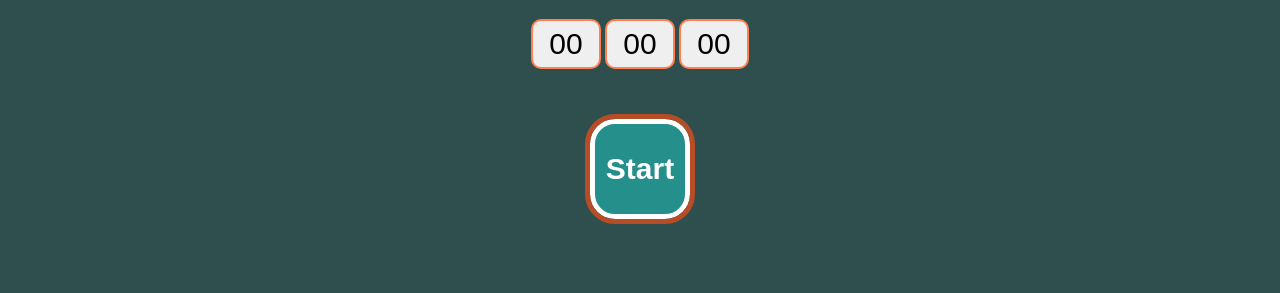
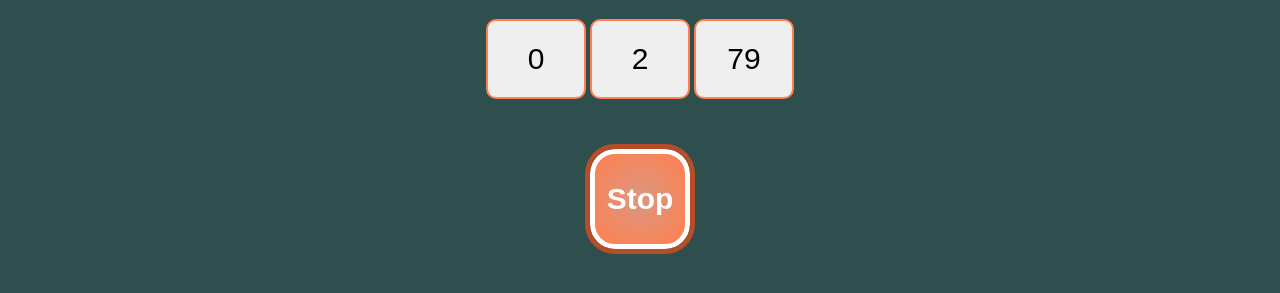
Before and after one commit to RefatRingky/Browser-and-Debuging, a plain HTML site: page index.html in a window 1280 px wide. Both pictures are taken after a click on the button "Start". Shown: the part 61-354 px from the top of the page. Drawn offline with Linux system fonts and the light colour scheme.

Commit message:
final commit

```diff
--- a/fecth.js
+++ b/fecth.js
@@ -0,0 +1,33 @@
+minutes = document.getElementById('minutes')
+seconds = document.getElementById('seconds')
+milisec = document.getElementById('milisec')
+startBtn = document.getElementById('startBtn')
+stopBtn = document.getElementById('stopBtn')
+
+stopWatch = () => {
+  startBtn.style.display = 'none'
+  stopBtn.style.display = 'block'
+  minutes.innerText = 0
+  seconds.innerText = 0
+  milisec.innerText = 0
+
+  count = 0
+  watch = setInterval(() => {
+    milisec.innerText = count++
+    if (count > 99) {
+      count = 0
+      seconds.innerText++
+    }
+    if (seconds.innerText > 59) {
+      seconds.innerText = 0
+      minutes.innerText++
+    }
+  }
+    , 10
+  )
+}
+stop = () => {
+  clearInterval(watch)
+  startBtn.style.display = 'block'
+  stopBtn.style.display = 'none'
+}
--- a/index.html
+++ b/index.html
@@ -11,9 +11,9 @@
     <h1>Stop Watch</h1>
   <section>
     <div id="topBtn">
-      <button id="minutes">00</button>
-      <button id="seconds">00</button>
-      <button id="milisec">00</button>
+      <button id="minutes"><span>M:</span> 00</button>
+      <button id="seconds"><span>S:</span>00</button>
+      <button id="milisec"><span>Ms:</span>00</button>
     </div>
     <div id="btmBtn">
       <button id="startBtn" onclick="stopWatch()">Start</button>
--- a/style.css
+++ b/style.css
@@ -15,8 +15,8 @@ section {
 }
 
 #topBtn button {
-	width: 70px;
-	height: 50px;
+	width: 100px;
+	height: 80px;
 	font-size: 30px;
     border-radius: 10px;
     border: 2px solid coral;
@@ -41,9 +41,9 @@ section {
 	background-image: radial-gradient(#248f8b, #248f8b);
 }
 #stopBtn {
-	background-image: radial-gradient(rgb(138, 0, 0), red);
+	background-image: radial-gradient(rgb(219, 151, 127), coral);
 	display: none;
 }
 #stopBtn:hover {
-	background-image: radial-gradient(red, rgb(63, 37, 37));
+	background-image: radial-gradient(coral);
 }
```
